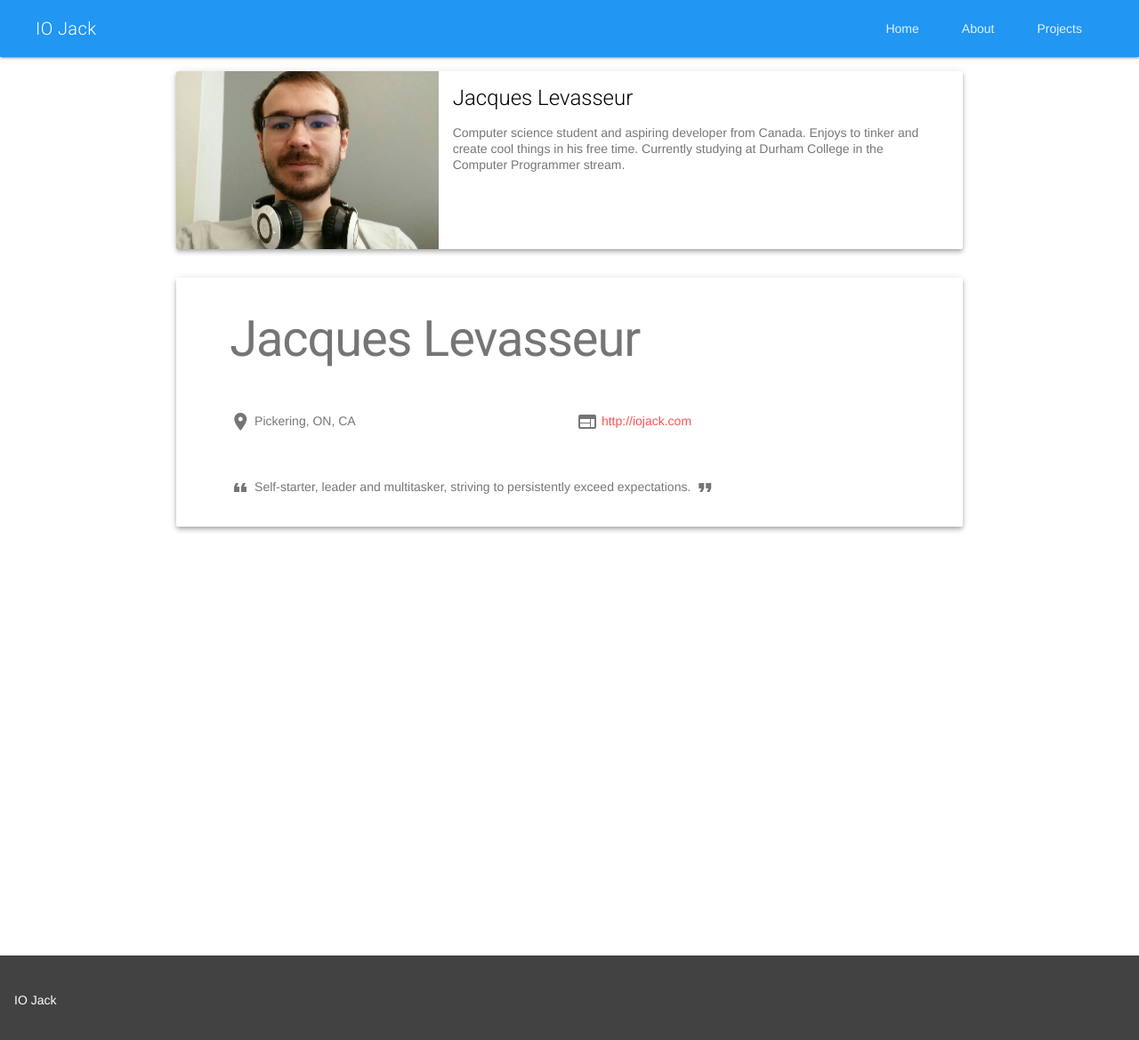
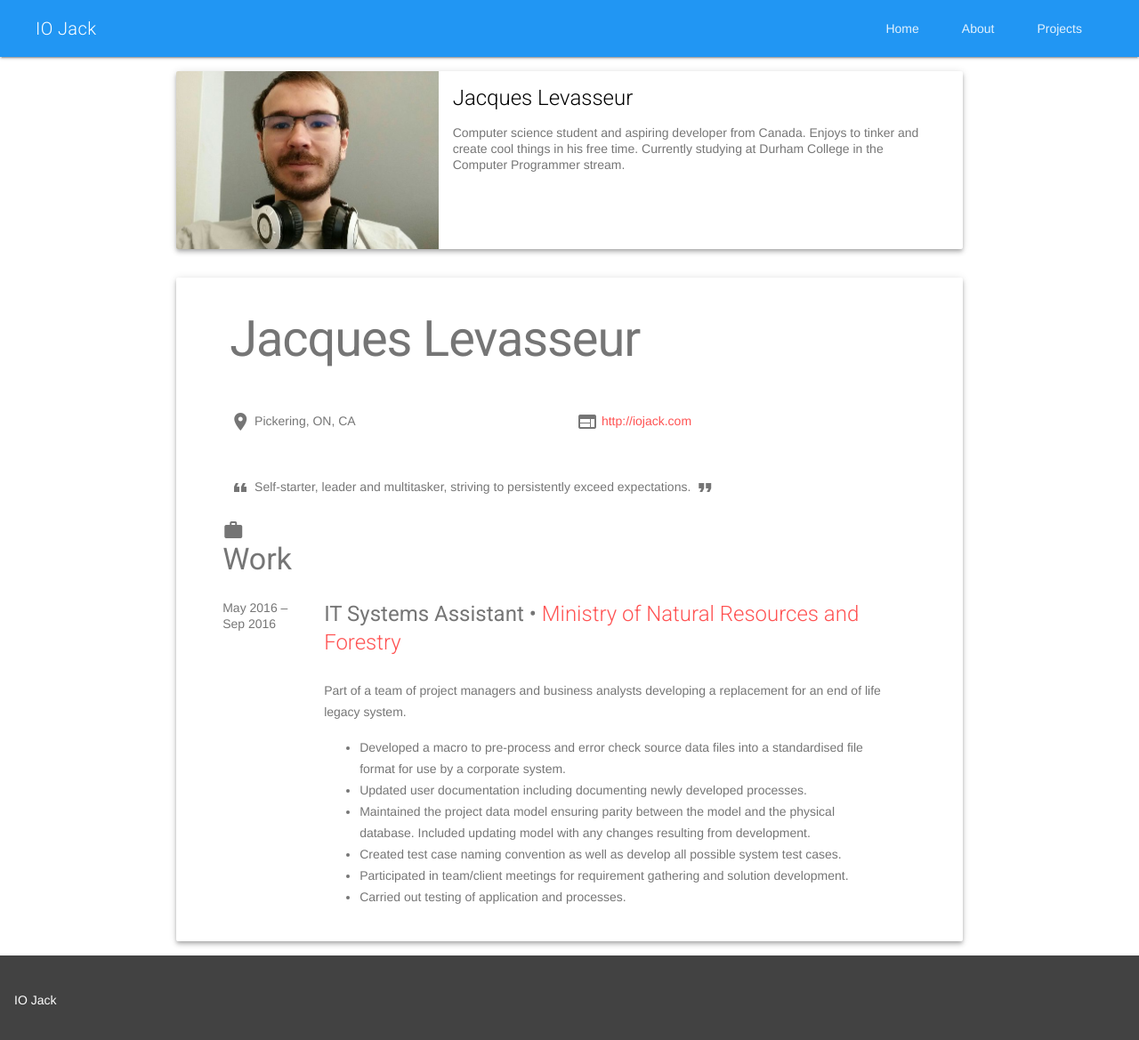
Before and after one commit to FrostByte-Dev/frostbyte-dev.github.io, a Jekyll site: the page built from about/index.html, in a window 1280 px wide. Shown: the top 1169 px of the page at 89% size. Built offline with Jekyll 4.4.1, drawn with Linux system fonts in a browser that asks for light colours; nearby versions of some CDN libraries.

Commit message:
Added first work experience to resume.

```diff
--- a/about/index.html
+++ b/about/index.html
@@ -63,6 +63,31 @@ image: /assets/images/me.jpg
 				 </div>
 			 </div>
 
+			 <div class="mdl-grid">
+				 <div class="mdl-cell--12-col">
+					 <i class="material-icons">work</i><h3>Work</h3>
+				 </div>
+
+				 <div class="mdl-cell--2-col">
+					 May&nbsp;2016 – Sep&nbsp;2016
+				 </div>
+				 <div class="mdl-cell--10-col">
+					 <h4>IT Systems Assistant • <a target="_blank" href="https://www.ontario.ca/page/ministry-natural-resources-and-forestry" >Ministry of Natural Resources and Forestry</a></h4>
+					 <p>
+						 Part of a team of project managers and business analysts developing a replacement for an end of life legacy system.
+					 </p>
+					 <ul>
+						 <li>Developed a macro to pre-process and error check source data files into a standardised file format for use by a corporate system.</li>
+						 <li>Updated user documentation including documenting newly developed processes.</li>
+						 <li>Maintained the project data model ensuring parity between the model and the physical database. Included updating model with any changes resulting from development.</li>
+						 <li>Created test case naming convention as well as develop all possible system test cases.</li>
+						 <li>Participated in team/client meetings for requirement gathering and solution development.</li>
+						 <li>Carried out testing of application and processes.</li>
+					 </ul>
+				 </div>
+
+			 </div>
+
         </div>
     </div>
 </div>
```
